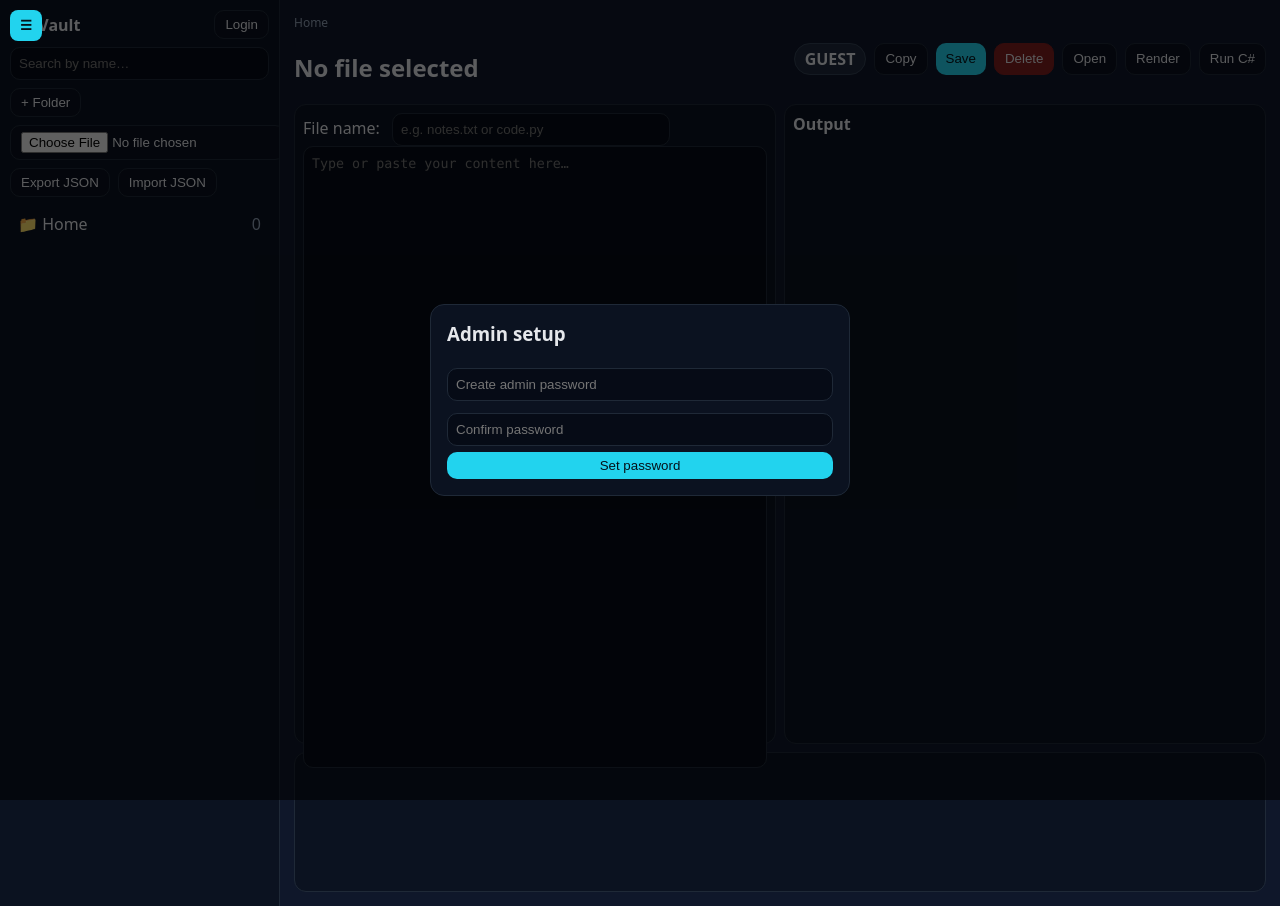
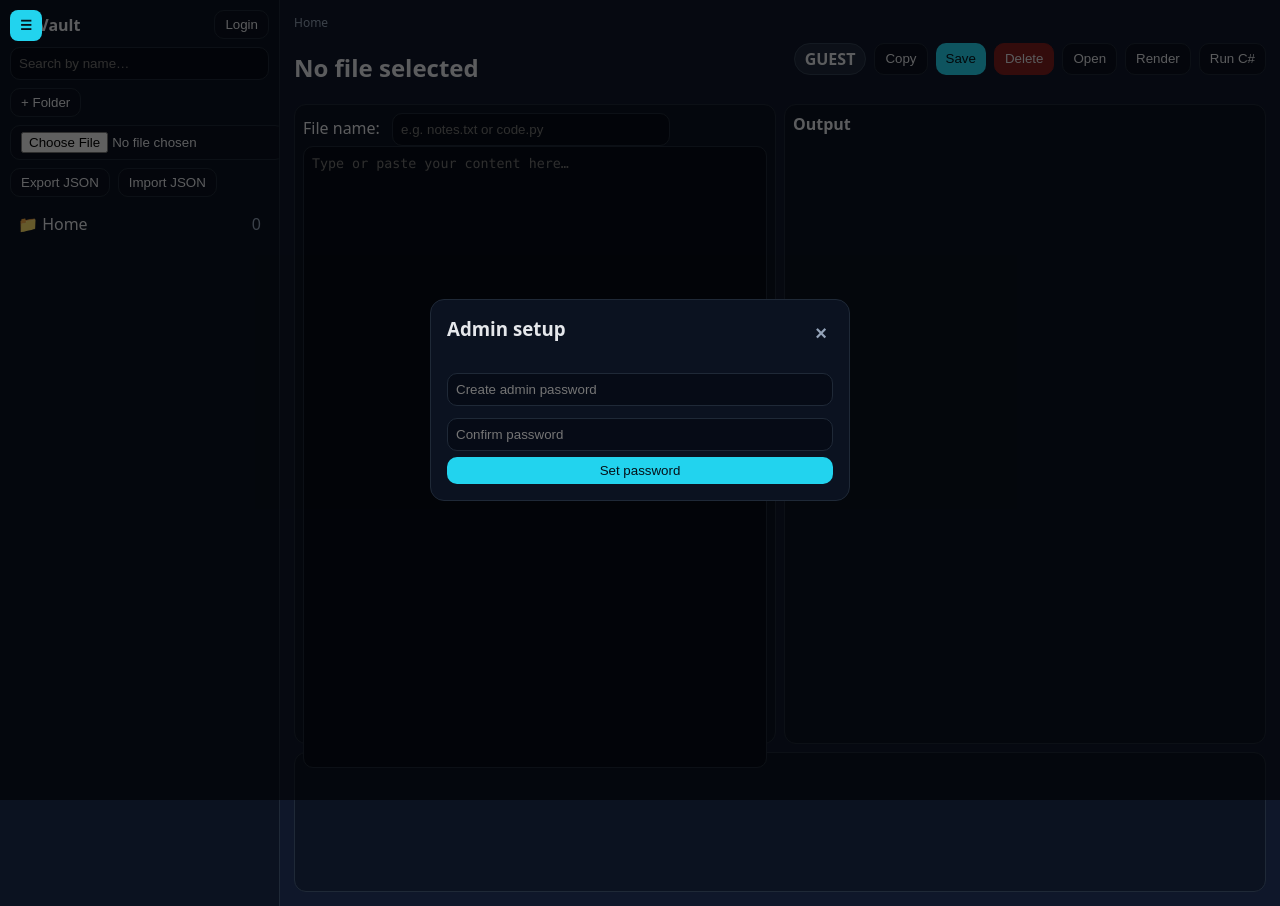
Before and after one commit to unnecessary11223-rgb/my-vault, a plain HTML site: page index.html in a window 1280 px wide. Drawn offline with Linux system fonts and the light colour scheme.

Commit message:
Update index.html

```diff
--- a/index.html
+++ b/index.html
@@ -45,7 +45,7 @@
       position: fixed;
       left: 10px;
       top: 10px;
-      z-index: 2147483647; /* highest practical z-index */
+      z-index: 2147483647;
       pointer-events: auto;
       display: block;
       padding: 8px 10px;
@@ -55,6 +55,8 @@
       border: none;
       font-weight: 700;
     }
+    /* small hover for close button */
+    #authClose:hover { color: var(--accent); }
   </style>
 </head>
 <body>
@@ -118,16 +120,28 @@
     </main>
   </div>
 
-  <!-- Auth Modal -->
+  <!-- Auth Modal (with close × button) -->
   <div id="authModal" class="modal hidden">
     <div class="card">
-      <h3 id="authTitle">Admin setup</h3>
+      <div style="display:flex;justify-content:space-between;align-items:center">
+        <h3 id="authTitle">Admin setup</h3>
+        <button id="authClose" title="Close" style="
+          background:none;
+          border:none;
+          color:var(--muted);
+          font-size:20px;
+          font-weight:bold;
+          cursor:pointer;
+        ">&times;</button>
+      </div>
       <p id="authText" class="muted"></p>
+
       <div id="setupBox">
         <input id="newPass" type="password" placeholder="Create admin password" style="width:100%;margin:6px 0" />
         <input id="newPass2" type="password" placeholder="Confirm password" style="width:100%;margin:6px 0" />
         <button id="setupBtn" class="btn primary" style="width:100%">Set password</button>
       </div>
+
       <div id="loginBox" class="hidden">
         <input id="loginPass" type="password" placeholder="Enter admin password" style="width:100%;margin:6px 0" />
         <button id="loginDo" class="btn primary" style="width:100%">Login</button>
```
